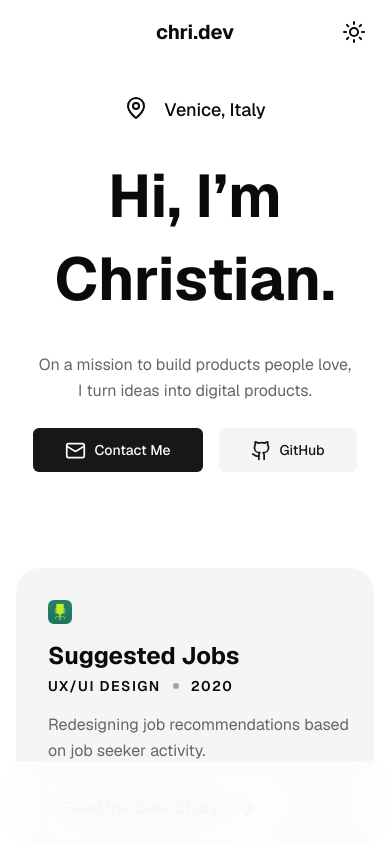
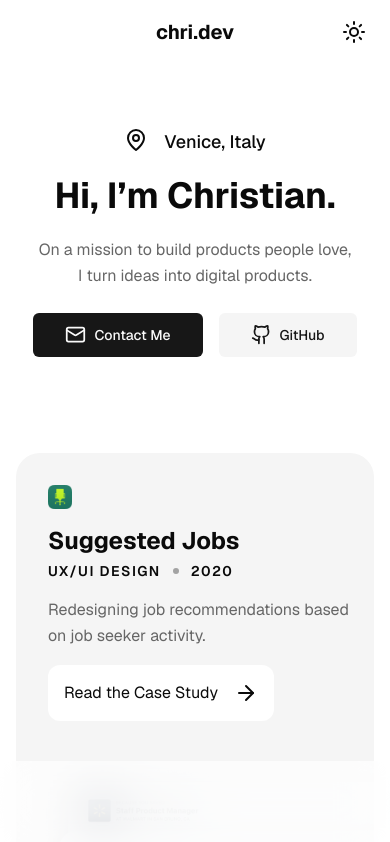
Before and after one commit to christianstamati/folio, a Next.js app: page / in a window 390 px wide. Shown: the top 842 px of the page. Built offline with nearby package versions, Linux system fonts and the light colour scheme; some icons are missing.

Commit message:
added confetti

```diff
--- a/package.json
+++ b/package.json
@@ -33,6 +33,7 @@
     "next-themes": "^0.3.0",
     "nodemailer": "^6.9.13",
     "react": "^18.3.1",
+    "react-canvas-confetti": "^2.0.7",
     "react-dom": "^18.3.1",
     "react-hook-form": "^7.51.5",
     "react-iconly": "^2.2.10",
--- a/src/app/contact/contact-form.tsx
+++ b/src/app/contact/contact-form.tsx
@@ -15,6 +15,9 @@ import { toast } from "@/components/ui/use-toast";
 import { Textarea } from "@/components/ui/textarea";
 import LoadingButton from "@/components/loading-button";
 import { sendMessageAction } from "@/app/contact/_actions/send-message.action";
+import Realistic from "react-canvas-confetti/dist/presets/realistic";
+import { useRef } from "react";
+import { TConductorInstance } from "react-canvas-confetti/src/types";
 
 const FormSchema = z.object({
   name: z.string().min(2, {
@@ -36,6 +39,8 @@ export function ContactForm() {
     },
   });
 
+  const confettiRef = useRef<TConductorInstance | null>(null);
+
   async function onSubmit(data: z.infer<typeof FormSchema>) {
     const [result, err] = await sendMessageAction({
       name: data.name,
@@ -53,6 +58,8 @@ export function ContactForm() {
       console.error(err);
       return;
     }
+
+    confettiRef.current?.shoot();
 
     toast({
       title: "Success!",
@@ -93,7 +100,6 @@ export function ContactForm() {
             )}
           />
         </div>
-
         <FormField
           control={form.control}
           name="message"
@@ -117,6 +123,11 @@ export function ContactForm() {
           Send
         </LoadingButton>
       </form>
+      <Realistic
+        onInit={(params) => {
+          confettiRef.current = params.conductor;
+        }}
+      />
     </Form>
   );
 }
--- a/src/app/page.tsx
+++ b/src/app/page.tsx
@@ -15,9 +15,9 @@ function LocationPin() {
 export default function Home() {
   return (
     <main className="flex flex-col items-center bg-background">
-      <section className="my-24 max-w-xl px-6 text-center sm:my-36">
+      <section className="mb-24 mt-32 max-w-xl px-6 text-center sm:my-36">
         <LocationPin></LocationPin>
-        <h1 className="my-8 text-6xl font-bold leading-snug">
+        <h1 className="my-4 text-4xl font-bold leading-snug sm:text-6xl">
           Hi, I’m Christian.
         </h1>
         <p>
--- a/src/components/project-card.tsx
+++ b/src/components/project-card.tsx
@@ -7,7 +7,7 @@ function ProjectCard() {
   return (
     <Link
       href={"/project"}
-      className="flex w-full flex-col overflow-hidden rounded-3xl bg-secondary transition-all duration-300 hover:scale-105 hover:bg-secondary/70 hover:shadow-2xl ml:w-[900px] ml:flex-row"
+      className="flex w-full flex-col overflow-hidden rounded-3xl bg-secondary transition-all duration-300 hover:scale-100 hover:bg-secondary/70 sm:hover:scale-105 sm:hover:shadow-2xl ml:w-[900px] ml:flex-row"
     >
       <div className="flex flex-[0.7] flex-col justify-center py-8 pl-8 ml:py-16 ml:pl-16">
         <Image
--- /dev/null
+++ b/src/components/realiztic-confetti.tsx
@@ -0,0 +1,12 @@
+"use client";
+import Realistic from "react-canvas-confetti/dist/presets/realistic";
+
+export default function RealisticConfetti() {
+  return (
+    <Realistic
+      onInit={(params) => {
+        params.conductor.shoot();
+      }}
+    />
+  );
+}
```
Also changed, not shown: 1 other file (tests, documents, lock files or other folders).
